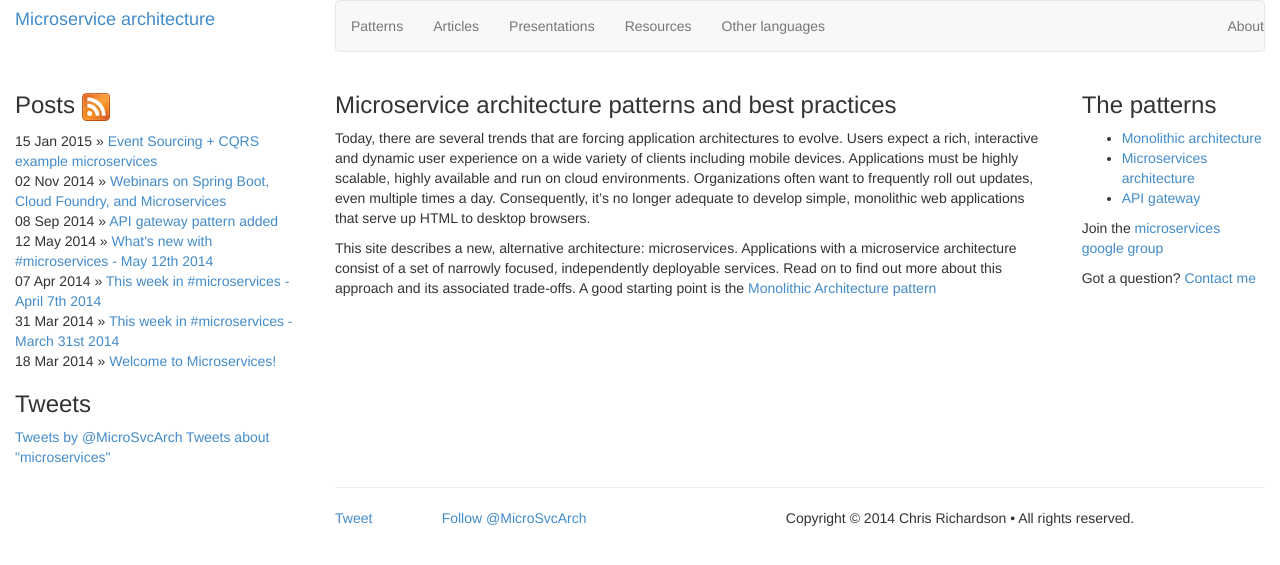
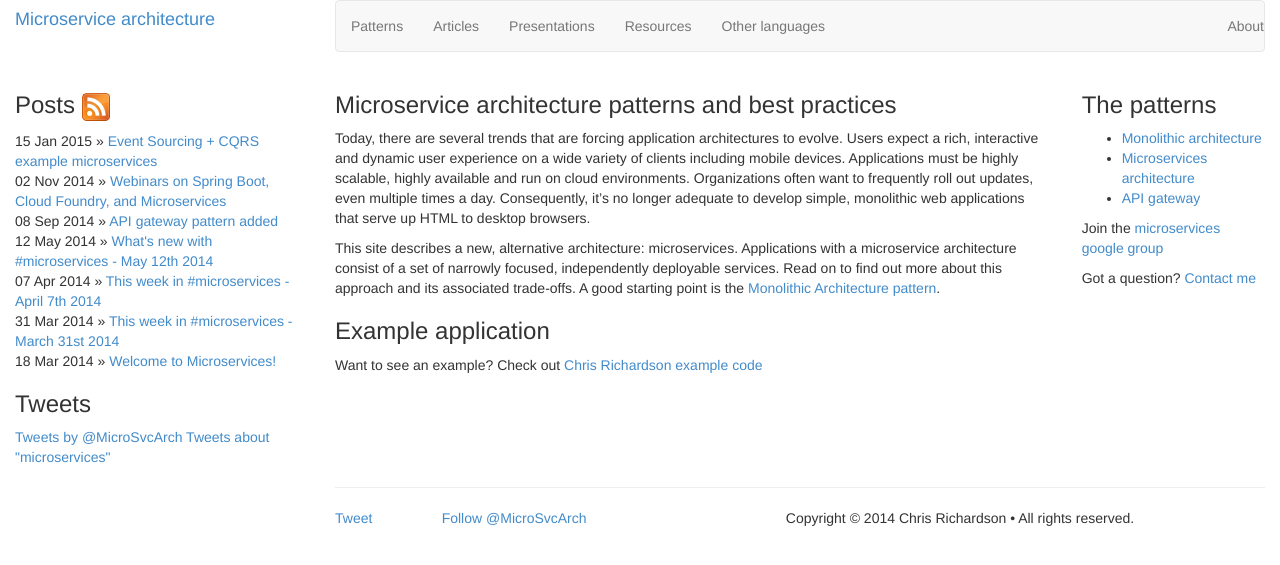
Before and after one commit to joobn72/microservices, a Jekyll site: the page built from index.html, in a window 1280 px wide. Shown: the top 565 px of the page. Built offline with Jekyll 4.4.1, drawn with Linux system fonts in a browser that asks for light colours; Markdown is read by kramdown in place of the engine named in the settings; comment, search, counter and statistics services are not loaded.

Commit message:
Added link to example

```diff
--- a/_includes/introduction.html
+++ b/_includes/introduction.html
@@ -7,4 +7,8 @@ Consequently, it’s no longer adequate to develop simple, monolithic web applic
 <p>This site describes a new, alternative architecture: microservices.
 Applications with a microservice architecture consist of a set of narrowly focused, independently deployable services.
 Read on to find out more about this approach and its associated trade-offs.
-A good starting point is the <a href="/patterns/monolithic.html">Monolithic Architecture pattern</a></p>
+A good starting point is the <a href="/patterns/monolithic.html">Monolithic Architecture pattern</a>.</p>
+
+<h3 id="example-application">Example application</h3>
+
+<p>Want to see an example? Check out <a href="microservices/news/2015/01/15/example-microservice-app.html">Chris Richardson example code</a></p>
```
Also changed, not shown: _includes.md/introduction.md (+5 -1 lines).
